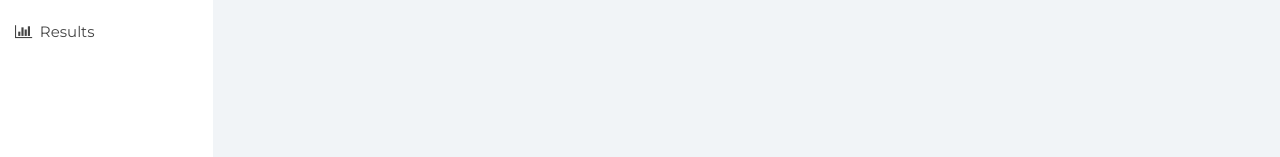
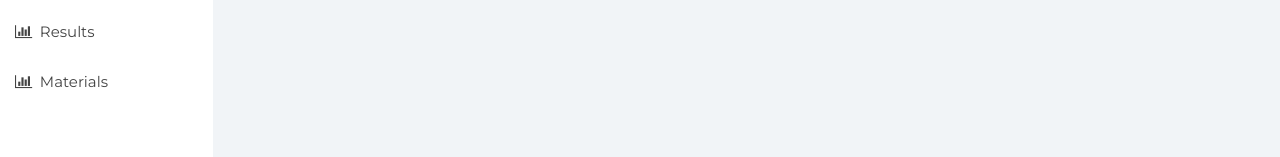
Before and after one commit to aneesh2411/ncpgroup, a plain HTML site: page dashboard.html in a window 1280 px wide. Shown: the part 254-411 px from the top of the page. Drawn offline with nearby package versions, Linux system fonts and the light colour scheme.

Commit message:
Update dashboard.html

```diff
--- a/dashboard.html
+++ b/dashboard.html
@@ -52,7 +52,7 @@
 
 			</li>
 			<li><a href="#"><em class="fa fa-bar-chart">&nbsp;</em> Results</a></li>
-
+			<li><a href="#"><em class="fa fa-bar-chart">&nbsp;</em> Materials</a></li>
 
 
 		</ul>
```
